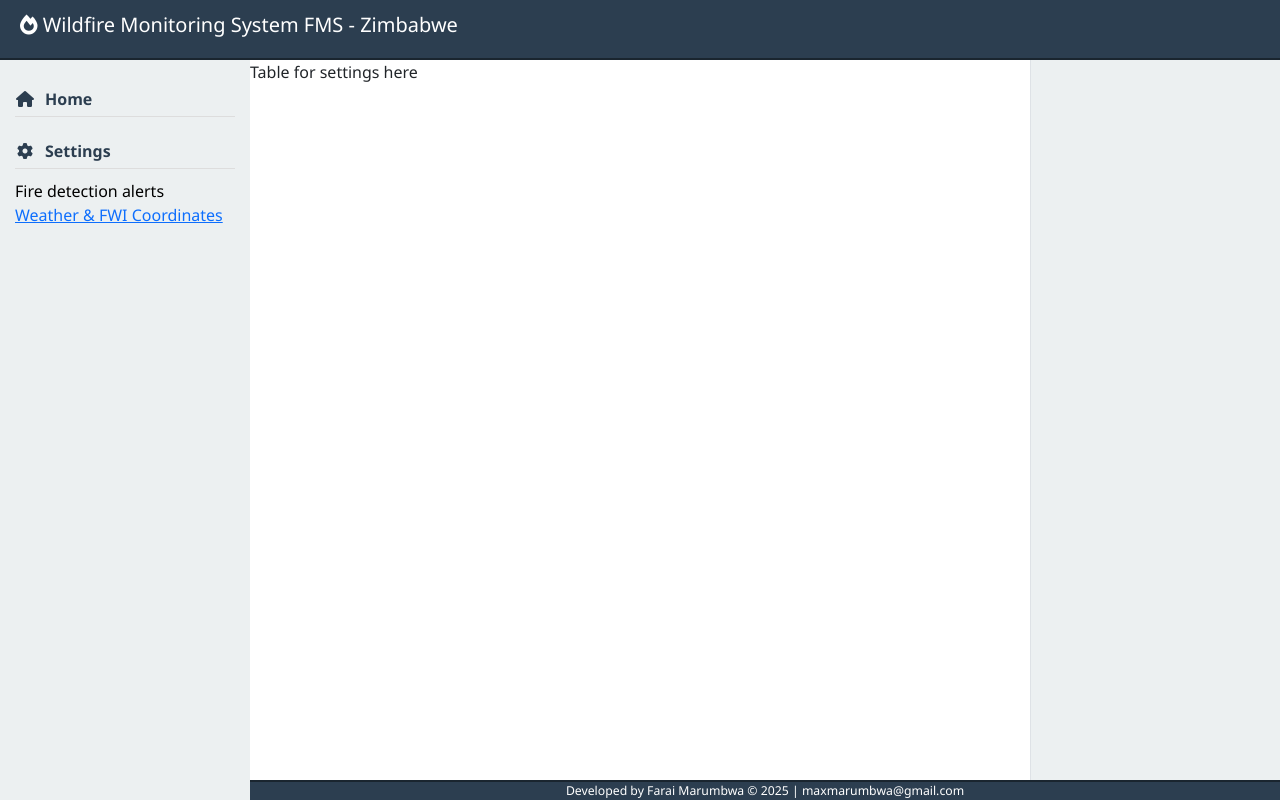
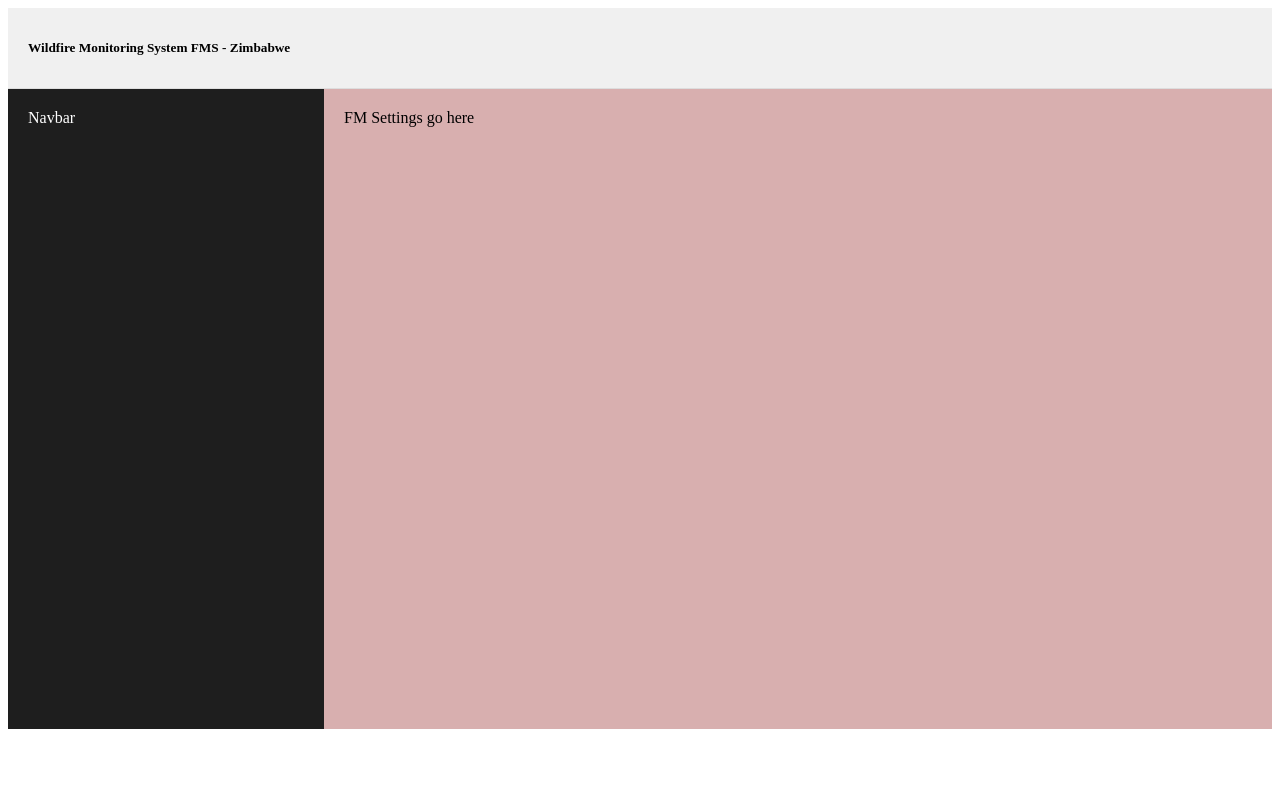
Before and after one commit to maxmarumbwa/wildfire_monitoting_flask_app, a Flask app: page /coordinates-settings in a window 1280 px wide. Run offline with Flask 3, Linux system fonts and the light colour scheme.

Commit message:
removed the binding body styling

```diff
--- a/static/css/style.css
+++ b/static/css/style.css
@@ -4,7 +4,7 @@
     margin: 0;
 }
 
-body {
+.page-wildfire {
     font-family: 'Segoe UI', Tahoma, Geneva, Verdana, sans-serif;
     font-size: 16px;
     height: 100vh;
--- a/templates/coordinates_settings.html
+++ b/templates/coordinates_settings.html
@@ -1,37 +1,62 @@
-{% extends "base.html" %}
+<!DOCTYPE html>
+<html lang="en">
 
-{% block content %}
+<head>
+    <meta charset="UTF-8">
+    <meta name="viewport" content="width=device-width, initial-scale=1.0">
+    <title>Coordinates Settings</title>
 
-<header>
-    <h5><i class="fas fa-fire"></i> Wildfire Monitoring System FMS - Zimbabwe</h5>
-</header>
+    <style>
+        /* LOCAL STYLING ONLY FOR THIS PAGE */
+        #settings {
+            display: flex !important;
+            width: 100%;
+            height: 100%;
+        }
 
-<nav>
-    <div class="nav-item sidebar-title">
-        <a href="#"><i class="fas fa-home"></i> Home</a>
+        #left-settings {
+            width: 25%;
+            background: #1e1e1e;
+            color: white;
+            padding: 20px;
+            box-sizing: border-box;
+            height: 80vh;
+        }
+
+        #main-settings {
+            width: 75%;
+            background: rgb(216, 175, 175);
+            padding: 20px;
+            box-sizing: border-box;
+            height: 80vh;
+        }
+
+        header {
+            padding: 10px 20px;
+            background: #f0f0f0;
+            border-bottom: 1px solid #ddd;
+        }
+    </style>
+
+</head>
+
+<body>
+
+    <div class="container">
+        <header>
+            <h5><i class="fas fa-fire"></i> Wildfire Monitoring System FMS - Zimbabwe</h5>
+        </header>
+        <div id="settings">
+            <nav id="left-settings">
+                Navbar
+            </nav>
+
+            <main id="main-settings">
+                FM Settings go here
+            </main>
+        </div>
     </div>
 
-    <div class="nav-item sidebar-title">
-        <a href="#"><i class="fas fa-cog"></i> Settings</a>
-    </div>
-    <div>Fire detection alerts</div>
-    <a href="{{ url_for('coordinates_settings') }}">Weather & FWI Coordinates</a>
+</body>
 
-
-</nav>
-
-<main>
-    Table for settings here
-
-
-
-</main>
-
-<aside>
-
-</aside>
-
-{% include "footer.html" %}
-
-
-{% endblock %}
+</html>
--- a/templates/index.html
+++ b/templates/index.html
@@ -1,7 +1,7 @@
 {% extends "base.html" %}
 
 {% block content %}
-
+<body class="page-wildfire">
     <header>
         <h5><i class="fas fa-fire"></i> Wildfire Monitoring System FMS - Zimbabwe</h5>
     </header>
@@ -21,5 +21,5 @@
 
 {% include "footer.html" %}
 
-
+</body>
 {% endblock %}
```
